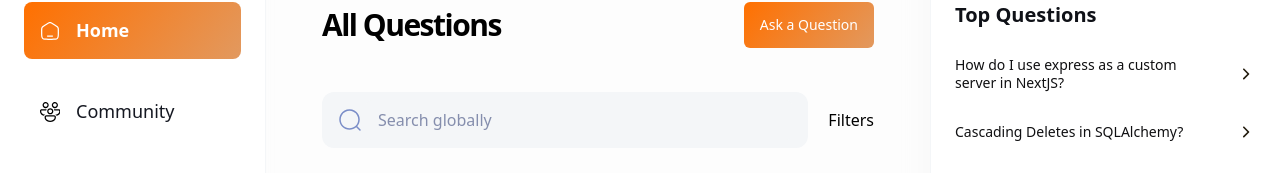
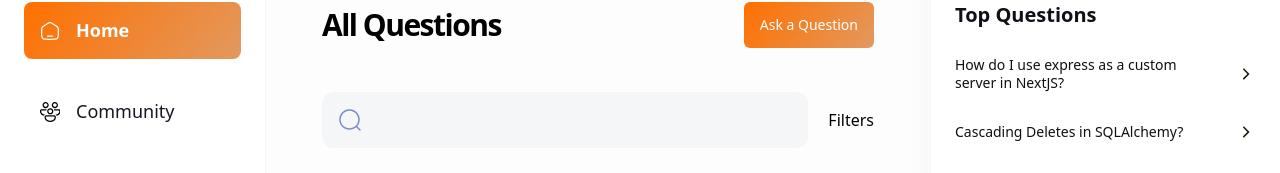
Before and after one commit to aleknovkovski/lrnp-JSM-nextjs13, a Next.js app: page / in a window 1280 px wide. Shown: the part 142-315 px from the top of the page. Built offline with nearby package versions, Linux system fonts and the light colour scheme; no server answers.

Commit message:
Accept custom placeholder text in LocalSearchBar

```diff
--- a/components/shared/search/LocalSearchbar.tsx
+++ b/components/shared/search/LocalSearchbar.tsx
@@ -1,7 +1,11 @@
 import Image from 'next/image'
 import {Input} from "@/components/ui/input";
 
-export default function LocalSearchbar() {
+interface Props {
+    placeholderText: string
+}
+
+export default function LocalSearchbar(props: Props) {
     return (
        <div className="background-light800_darkgradient relative flex min-h-[56px] grow items-center gap-1 rounded-xl px-4">
        <Image
@@ -13,7 +17,7 @@ export default function LocalSearchbar() {
        />
        <Input
            type="text"
-           placeholder="Search globally"
+           placeholder={props.placeholderText}
            value=""
            className="paragraph-regular no-focus placeholder background-light800_darkgradient border-none shadow-none outline-none"
        />
```
